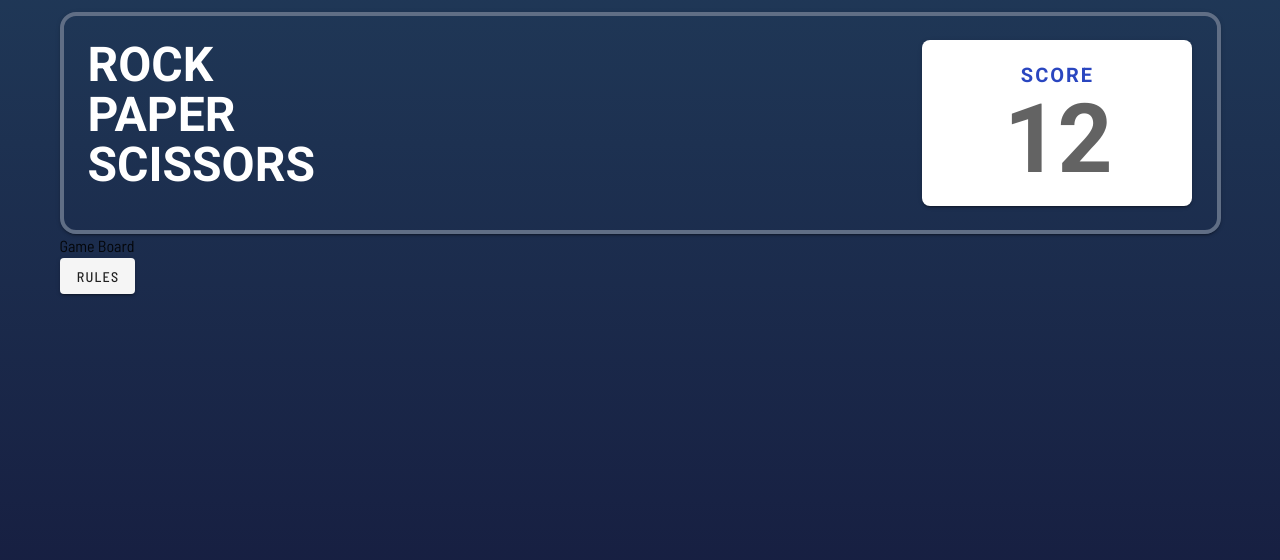
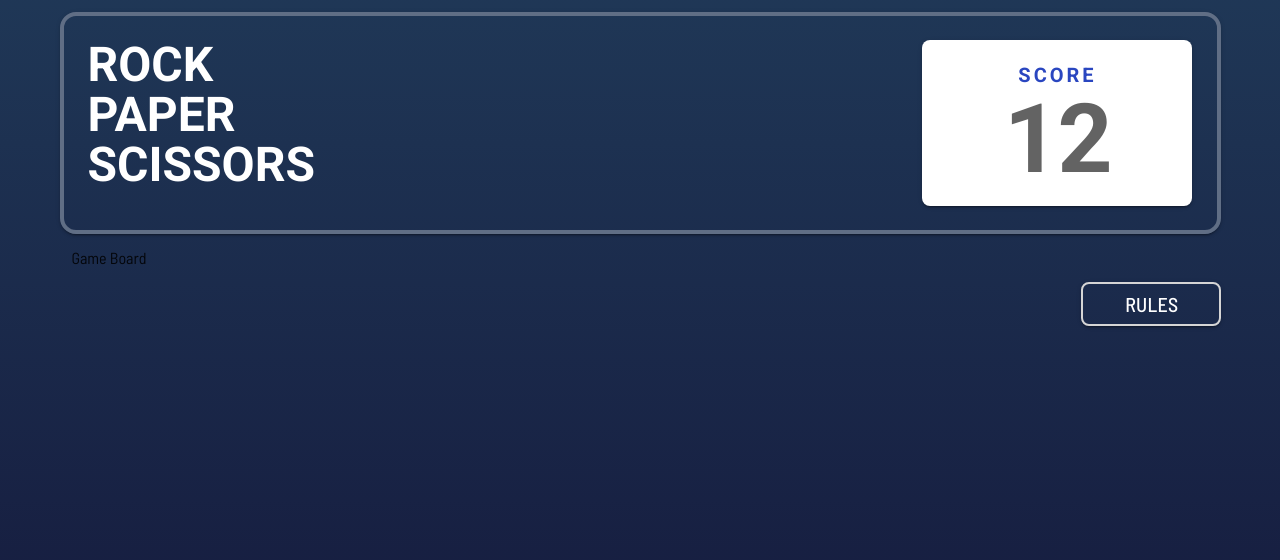
Before and after one commit to novkri/rpsls-game, a Vue app: page / in a window 1280 px wide. Shown: the top 560 px of the page. Built offline with nearby package versions, Linux system fonts and the light colour scheme.

Commit message:
rules modal

```diff
--- a/src/components/GameBoard.vue
+++ b/src/components/GameBoard.vue
@@ -1,7 +1,7 @@
 <template>
-  <div>
+  <v-container>
     Game Board
-  </div>
+  </v-container>
 </template>
 
 <script>
--- a/src/components/Home.vue
+++ b/src/components/Home.vue
@@ -1,7 +1,6 @@
 <template>
   <v-container>
     <v-card class="info-card rounded-xl pa-6">
-      <!--TODO: styles-->
       <v-row>
         <v-col>
           <p class="white--text text-h3 text-uppercase font-weight-bold">
@@ -12,15 +11,18 @@
         </v-col>
         <v-spacer></v-spacer>
         <v-col>
-          <v-card width="270"
+          <v-card
+            width="270"
             class="fill-height rounded-lg pa-4 d-flex flex-column justify-center align-center ml-auto"
           >
             <v-card-title
               class="pa-0 text-uppercase text-h6 font-weight-bold"
-              style="letter-spacing: 2px !important; color: hsl(229, 64%, 46%);"
+              style="letter-spacing: 3px !important; color: hsl(229, 64%, 46%);"
               >score</v-card-title
             >
-            <v-card-title class="pa-0 text-h1 font-weight-bold" style="color: hsl(0,0%,39%) !important;"
+            <v-card-title
+              class="pa-0 text-h1 font-weight-bold"
+              style="color: hsl(0,0%,39%) !important;"
               >12</v-card-title
             >
           </v-card>
@@ -32,9 +34,8 @@
     <game-board></game-board>
 
     <v-row>
-      <v-col>
-        <!--        TODO: modal-->
-        <v-btn>Rules</v-btn>
+      <v-col align="end">
+        <Modal />
       </v-col>
     </v-row>
   </v-container>
@@ -42,10 +43,18 @@
 
 <script>
 import GameBoard from "@/components/GameBoard";
+import Modal from "@/components/Modal";
 export default {
   name: "Home",
-  components: { GameBoard },
-  data: () => ({})
+  components: {Modal, GameBoard },
+  data: () => ({
+    isRulesOpen: false,
+  }),
+  methods: {
+    toggleRules() {
+      this.isRulesOpen = !this.isRulesOpen
+    }
+  }
 };
 </script>
 
@@ -54,4 +63,9 @@ export default {
   border: 4px solid hsl(217, 16%, 45%) !important;
   background-color: transparent !important;
 }
+
+.rules-btn {
+  background-color: transparent !important;
+  border: 2px solid #d5d5d5;
+}
 </style>
--- /dev/null
+++ b/src/components/Modal.vue
@@ -0,0 +1,50 @@
+<template>
+    <!-- TODO: стили кривые -->
+    <v-dialog
+        v-model="dialog"
+        width="450"
+    >
+      <template v-slot:activator="{ on, attrs }">
+        <v-btn
+            class="rules-btn px-10 rounded-lg text&#45;&#45;white text-h6 font-weight-medium"
+            large
+            dark
+            v-bind="attrs"
+            v-on="on"
+        >
+          Rules
+        </v-btn>
+      </template>
+
+      <v-card class="pa-7 pt-2">
+        <v-toolbar
+            elevation="0"
+            class="mb-6"
+        >
+          <v-toolbar-title class="text-h5">Rules</v-toolbar-title>
+          <v-spacer></v-spacer>
+          <v-btn
+              icon
+              @click="dialog = false"
+          >
+            <v-icon>mdi-close</v-icon>
+          </v-btn>
+        </v-toolbar>
+
+        <v-img class="ma-auto" width="450" src="@/assets/images/image-rules-bonus.svg" />
+      </v-card>
+    </v-dialog>
+</template>
+
+<script>
+export default {
+  name: "Modal",
+  data: () => ({
+    dialog: false,
+  })
+}
+</script>
+
+<style scoped>
+
+</style>
```
